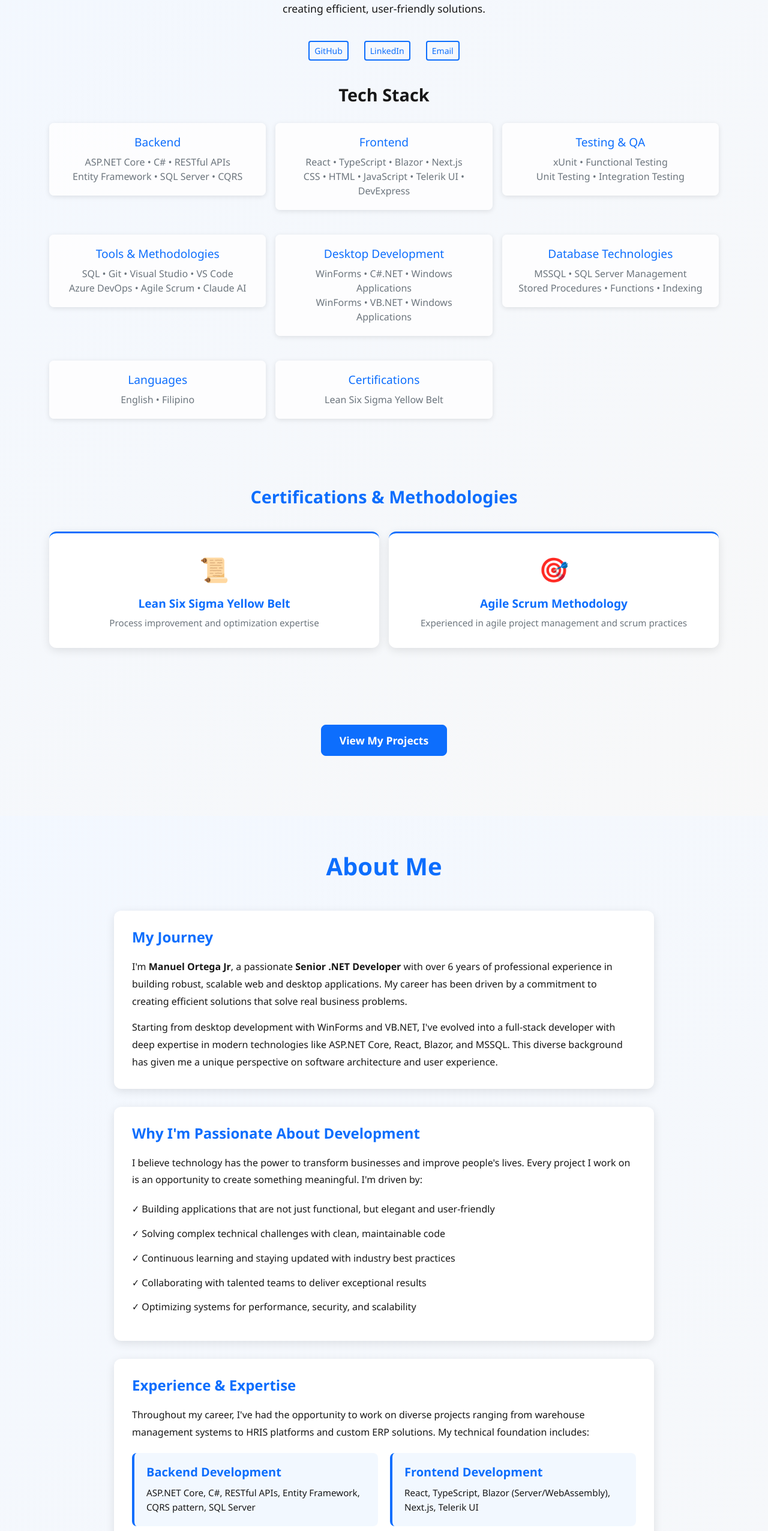
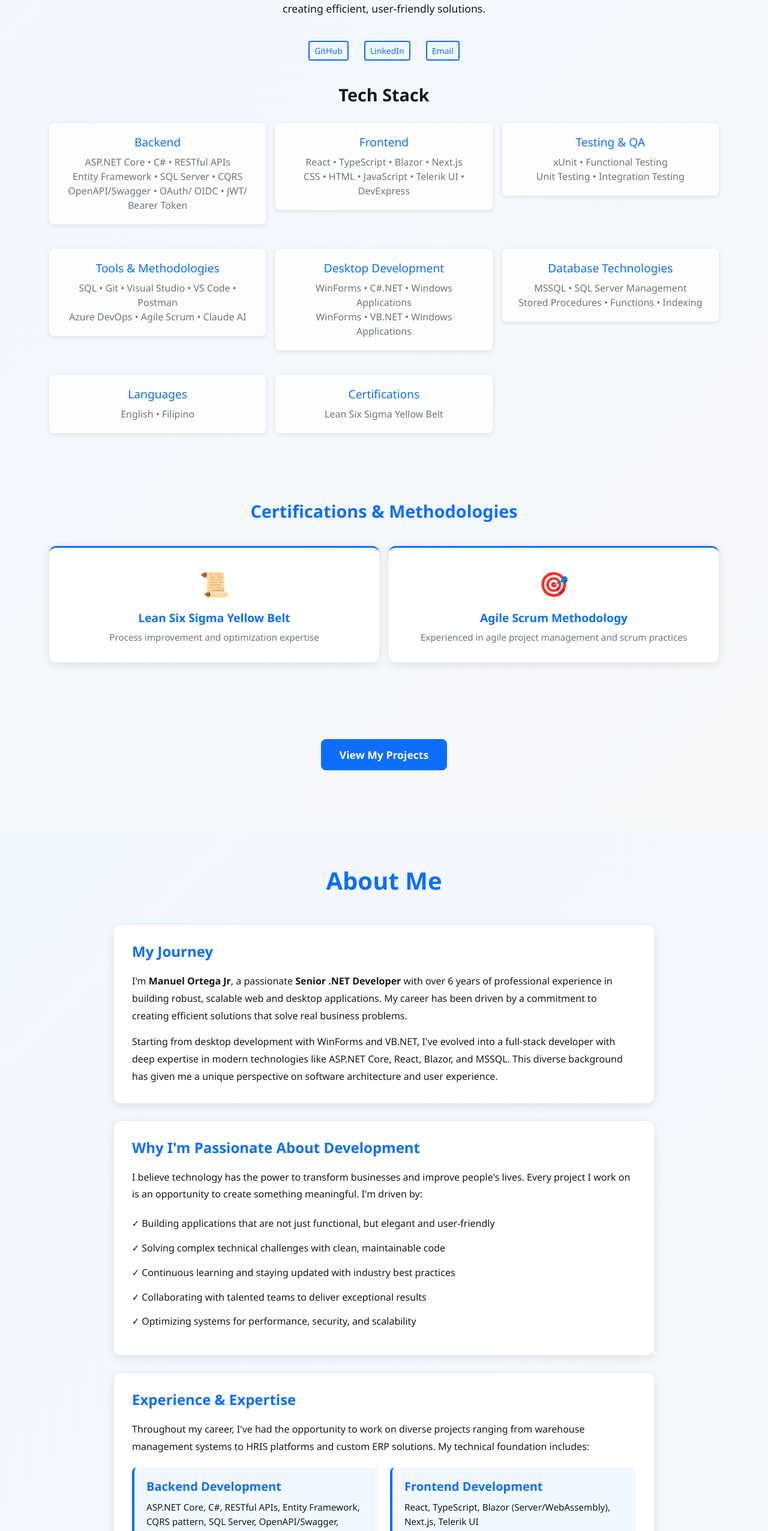
Before and after one commit to ManueliOrtegi/my-portfolio, a Next.js app: page / in a window 1280 px wide. Shown: the part 243-2795 px from the top of the page at 60% size. Built offline with nearby package versions, Linux system fonts and the light colour scheme.

Commit message:
feat: update about and profile sections

```diff
--- a/component/About.tsx
+++ b/component/About.tsx
@@ -65,7 +65,7 @@ export default function About() {
             <div className="expertise-grid">
               <div className="expertise-box">
                 <h5>Backend Development</h5>
-                <p>ASP.NET Core, C#, RESTful APIs, Entity Framework, CQRS pattern, SQL Server</p>
+                <p>ASP.NET Core, C#, RESTful APIs, Entity Framework, CQRS pattern, SQL Server, OpenAPI/Swagger, OAuth/ OIDC, JWT/ Bearer Token</p>
               </div>
               <div className="expertise-box">
                 <h5>Frontend Development</h5>
@@ -77,7 +77,7 @@ export default function About() {
               </div>
               <div className="expertise-box">
                 <h5>Tools & Practices</h5>
-                <p>Git, Azure DevOps, Agile Scrum, xUnit Testing, Code Review, Clean Architecture</p>
+                <p>Git, Azure DevOps, Agile Scrum, xUnit/ nUnit Testing, Code Review, Clean Architecture</p>
               </div>
             </div>
           </div>
--- a/component/Profile.tsx
+++ b/component/Profile.tsx
@@ -30,6 +30,7 @@ export default function Profile() {
                 <h4>Backend</h4>
                 <p>ASP.NET Core • C# • RESTful APIs</p>
                 <p>Entity Framework • SQL Server • CQRS</p>
+                <p>OpenAPI/Swagger • OAuth/ OIDC • JWT/ Bearer Token</p>
               </div>
             </div>
             <div className="col-md-6 col-lg-4">
@@ -49,7 +50,7 @@ export default function Profile() {
             <div className="col-md-6 col-lg-4">
               <div className="stack-category">
                 <h4>Tools & Methodologies</h4>
-                <p>SQL • Git • Visual Studio • VS Code</p>
+                <p>SQL • Git • Visual Studio • VS Code • Postman</p>
                 <p>Azure DevOps • Agile Scrum • Claude AI</p>
               </div>
             </div>
```
